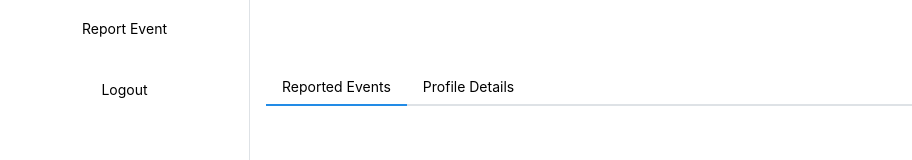
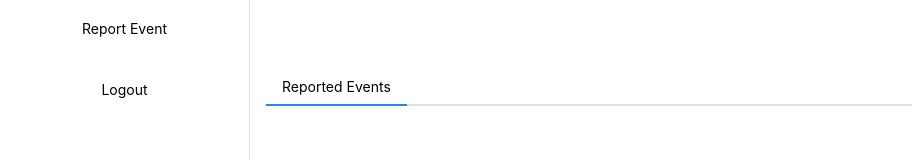
Before and after one commit to pengpa0012/map-events, a Next.js app: page /profile in a window 1280 px wide. Shown: the part 302-462 px from the top of the page, without its empty margins (0-912 px from the left). Built offline with nearby package versions, Linux system fonts and the light colour scheme.

Commit message:
hide profile tab

```diff
--- a/src/pages/profile/index.tsx
+++ b/src/pages/profile/index.tsx
@@ -48,7 +48,7 @@ export default function profile() {
       <Tabs defaultValue="All">
         <Tabs.List className="mb-10">
           <Tabs.Tab value="All">Reported Events</Tabs.Tab>
-          <Tabs.Tab value="Following">Profile Details</Tabs.Tab>
+          {/* <Tabs.Tab value="Following">Profile Details</Tabs.Tab> */}
         </Tabs.List>
         <Tabs.Panel value="All">
           <Group wrap="wrap" gap={30}>
```
